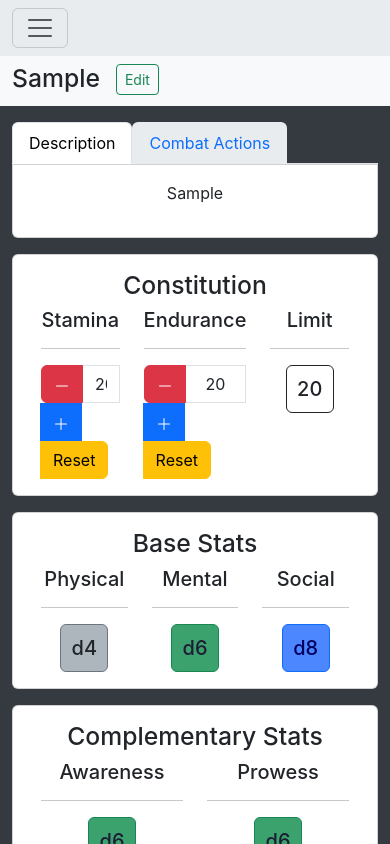
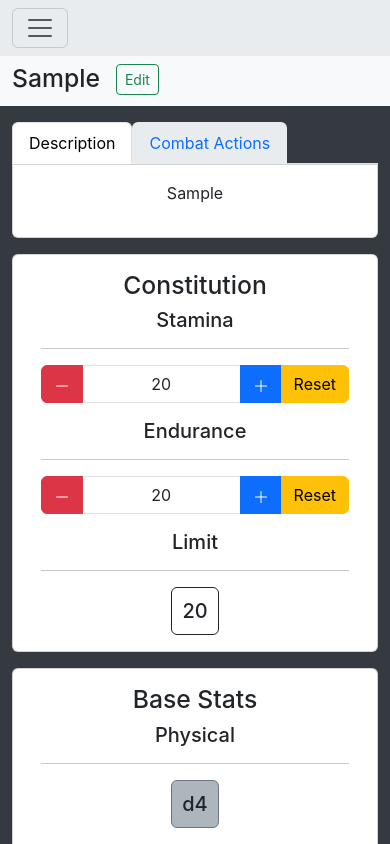
Before and after one commit to EBPRivera/fateful-architecture-react, a React (Create React App) app: page /characters/new in a window 390 px wide. Both pictures are taken after typing "Sample", "Sample" into the empty fields and a click on the button "Submit". Shown: the top 844 px of the page. Built offline with nearby package versions, Linux system fonts and the light colour scheme.

Commit message:
Update character page layout on mobile view

```diff
--- a/package.json
+++ b/package.json
@@ -9,6 +9,7 @@
     "@testing-library/user-event": "^13.5.0",
     "axios": "^1.4.0",
     "bootstrap": "^5.3.0",
+    "classnames": "^2.3.2",
     "lodash": "^4.17.21",
     "react": "^18.2.0",
     "react-bootstrap": "^2.8.0",
--- a/src/components/CharacterStats/AttributeStats.js
+++ b/src/components/CharacterStats/AttributeStats.js
@@ -10,7 +10,7 @@ const AttributeStats = ({ stats, title }) => {
       const { title, value } = stat;
 
       return (
-        <Col key={key}>
+        <Col key={key} sm={12} md={4}>
           <CharacterStat title={title} value={value} />
         </Col>
       );
@@ -18,7 +18,7 @@ const AttributeStats = ({ stats, title }) => {
   };
 
   return (
-    <CCard title={title}>
+    <CCard className="attribute-stats" title={title}>
       <Container>
         <Row>{renderStatsCollection()}</Row>
       </Container>
--- a/src/components/CharacterStats/ConstitutionStats.js
+++ b/src/components/CharacterStats/ConstitutionStats.js
@@ -19,10 +19,10 @@ const ConstitutionStats = ({ stats, onChange }) => {
   };
 
   return (
-    <CCard title="Constitution">
+    <CCard className="constitution-stats" title="Constitution">
       <Container>
         <Row>
-          <Col>
+          <Col sm={12} md={4}>
             <ConstitutionStat
               maxValue={stats.endurance}
               onChange={handleChangeStamina}
@@ -30,7 +30,7 @@ const ConstitutionStats = ({ stats, onChange }) => {
               value={stats.stamina}
             />
           </Col>
-          <Col>
+          <Col sm={12} md={4}>
             <ConstitutionStat
               maxValue={stats.limit}
               onChange={handleChangeEndurance}
@@ -38,7 +38,7 @@ const ConstitutionStats = ({ stats, onChange }) => {
               value={stats.endurance}
             />
           </Col>
-          <Col>
+          <Col sm={12} md={4}>
             <CharacterStat title="Limit" value={stats.limit} />
           </Col>
         </Row>
--- a/src/components/CharacterStats/index.js
+++ b/src/components/CharacterStats/index.js
@@ -24,15 +24,15 @@ const CharacterStats = ({ character, onChange }) => {
   return (
     <Container>
       <Row>
-        <Col className="constitution-stats">
+        <Col className="constitution-stats-col">
           <ConstitutionStats stats={constitution} onChange={onChange} />
         </Col>
       </Row>
-      <Row className="attribute-stats">
-        <Col className="base-stats">
+      <Row className="attribute-stats-col">
+        <Col className="base-stats" lg={6}>
           <AttributeStats title="Base Stats" stats={baseStats} />
         </Col>
-        <Col className="complementary-stats">
+        <Col className="complementary-stats-col" lg={6}>
           <AttributeStats
             title="Complementary Stats"
             stats={complementaryStats}
--- a/src/components/Custom/CCard.js
+++ b/src/components/Custom/CCard.js
@@ -1,9 +1,10 @@
 import _ from "lodash";
+import classNames from "classnames";
 import { Card } from "react-bootstrap";
 
-const CCard = ({ title = null, children }) => {
+const CCard = ({ className, title = null, children }) => {
   return (
-    <Card body className="c-card">
+    <Card body className={classNames("c-card", className)}>
       {!_.isNull(title) && <Card.Title as="h2">{title}</Card.Title>}
       {children}
     </Card>
--- a/src/stylesheets/components/_manifest.scss
+++ b/src/stylesheets/components/_manifest.scss
@@ -1,9 +1,11 @@
+@import "attribute-stats";
 @import "auth-form";
 @import "c-card";
 @import "c-page-header";
 @import "character-form";
 @import "character-stat";
 @import "characters-list";
+@import "constitution-stats";
 @import "die";
 @import "input-errors";
 @import "level-form";
--- /dev/null
+++ b/src/stylesheets/components/attribute-stats.scss
@@ -0,0 +1,7 @@
+.attribute-stats {
+  @include media-breakpoint-down(sm) {
+    .col-sm-12:not(:last-child) {
+      margin-bottom: 1rem;
+    }
+  }
+}
--- /dev/null
+++ b/src/stylesheets/components/constitution-stats.scss
@@ -0,0 +1,7 @@
+.constitution-stats {
+  @include media-breakpoint-down(sm) {
+    .col-sm-12:not(:last-child) {
+      margin-bottom: 1rem;
+    }
+  }
+}
--- a/src/stylesheets/containers/character.scss
+++ b/src/stylesheets/containers/character.scss
@@ -22,8 +22,8 @@
     border-top-right-radius: 0px;
   }
 
-  @include media-breakpoint-down(sm) {
-    .attribute-stats > .col:not(:last-child) {
+  @include media-breakpoint-down(lg) {
+    .attribute-stats-col > .col-lg-6:not(:last-child) {
       margin-bottom: 1rem;
     }
   }
```
Also changed, not shown: 1 other file (tests, documents, lock files or other folders).
